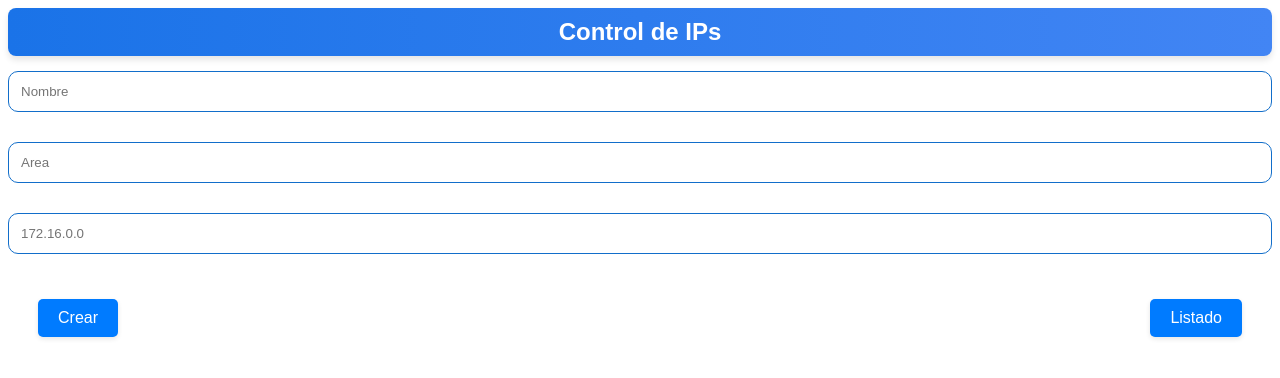
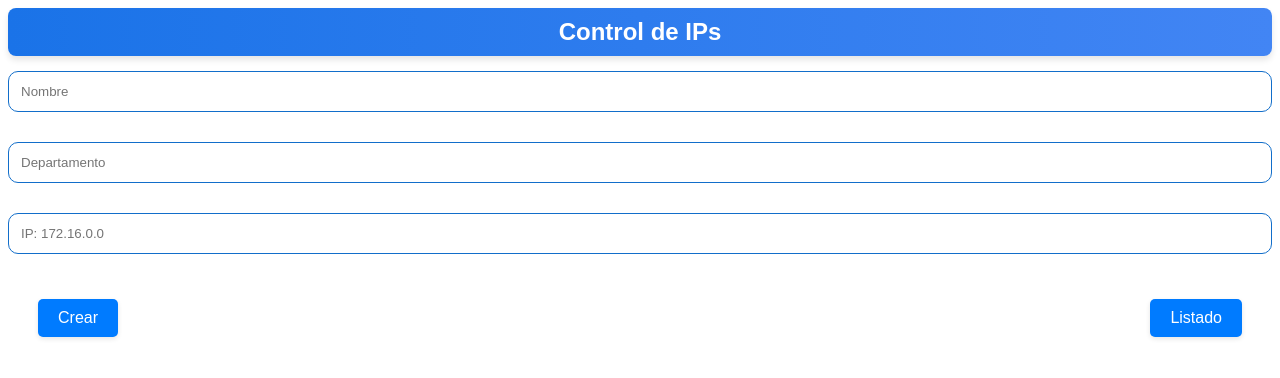
Before and after one commit to lumiiidev/project-angular, an Angular app: page /usuarios/crear in a window 1280 px wide. Shown: the top 378 px of the page. Built offline with nearby package versions, Linux system fonts and the light colour scheme.

Commit message:
placeholder changes

```diff
--- a/src/app/forms/forms.component.html
+++ b/src/app/forms/forms.component.html
@@ -2,8 +2,8 @@
 <div>
     <div>
         <input class="nombre" id="nombre" name="nombre" [(ngModel)]="nombreValor" placeholder="Nombre" type="text"><br>
-        <input class="area" id="area" name="area" [(ngModel)]="areaValor" placeholder="Area" type="text"><br>
-        <input class="ip" id="ip_address" name="ip_address" [(ngModel)]="ip_address" placeholder="172.16.0.0" type="text"><br>
+        <input class="area" id="area" name="area" [(ngModel)]="areaValor" placeholder="Departamento" type="text"><br>
+        <input class="ip" id="ip_address" name="ip_address" [(ngModel)]="ip_address" placeholder="IP: 172.16.0.0" type="text"><br>
     </div>
     <div class="button-colum">
         <button class="styled-button" (click)="clickValor()">
```
